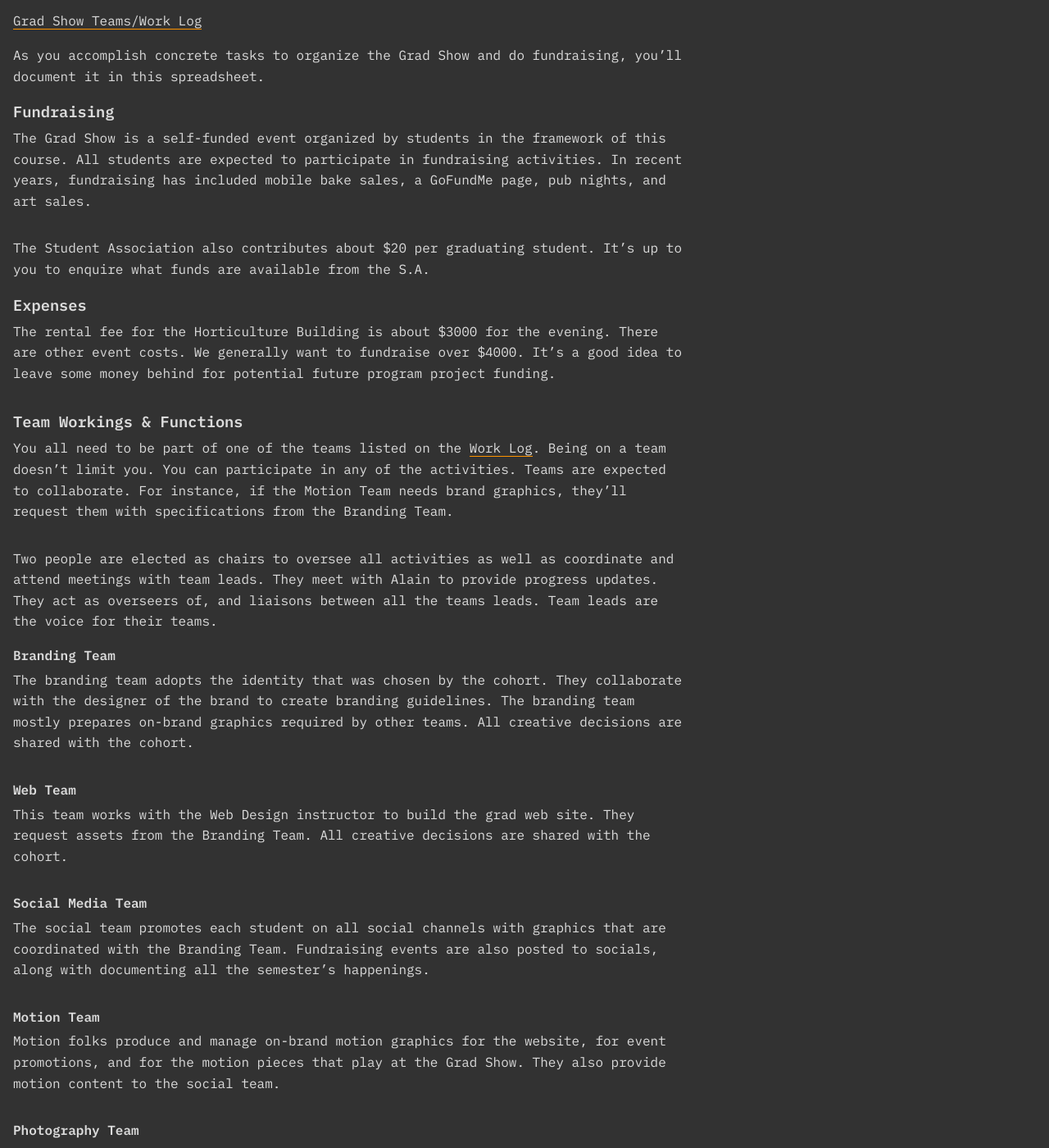
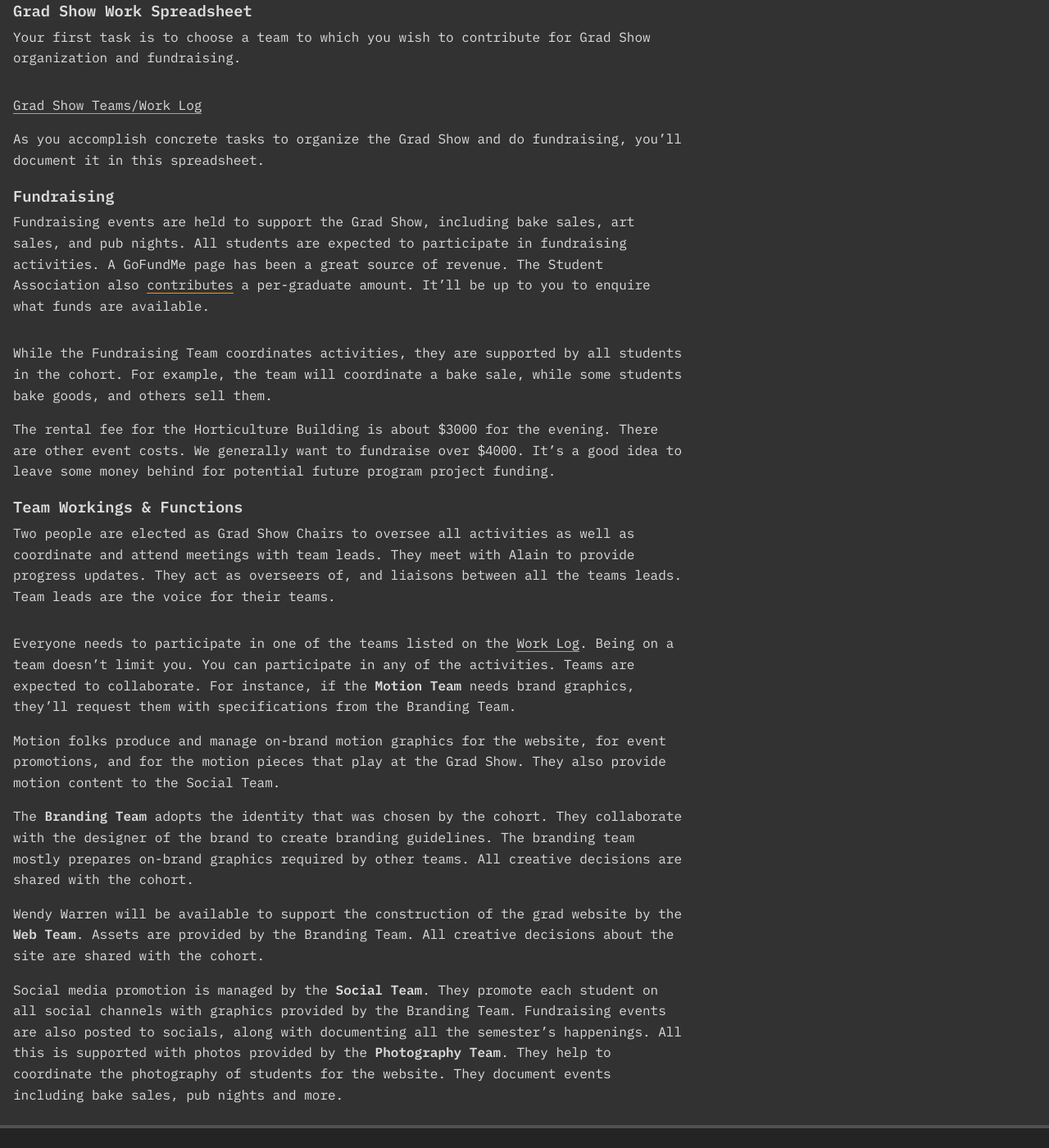
Before and after one commit to AlainParadis/wil, a Jekyll site: the page built from grad-show.md, in a window 1280 px wide and 1400 px high, scrolled down 397 px. Shown: the whole window at 82% size. Built offline with Jekyll 4.4.1, drawn with Linux system fonts in a browser that asks for light colours; some of the changed text lies outside the part shown.

Commit message:
re-write text

```diff
--- a/grad-show.md
+++ b/grad-show.md
@@ -4,7 +4,7 @@ title: Grad Show
 ---
 ### The Event
 
-The Grad Show is usually held the last week of Fieldwork. That'll be {{ site.data.course-info.grad-show-date }}.
+The Grad Show is a self-funded event organized by students to celebrate your success in the program. It is usually held the last week of Fieldwork. That'll be {{ site.data.course-info.grad-show-date }}. The goal of the event is to share the design work from your three years in the program with family, friends, faculty, and industry professionals. It's also a great networking opportunity.
 
 ### Grad Show Work Spreadsheet
 
@@ -16,36 +16,22 @@ As you accomplish concrete tasks to organize the Grad Show and do fundraising, y
 
 ### Fundraising
 
-The Grad Show is a self-funded event organized by students in the framework of this course. All students are expected to participate in fundraising activities. In recent years, fundraising has included mobile bake sales, a GoFundMe page, pub nights, and art sales.
+Fundraising events are held to support the Grad Show, including bake sales, art sales, and pub nights. All students are expected to participate in fundraising activities. A GoFundMe page has been a great source of revenue. The Student Association also [contributes](https://www.algonquinsa.com/services/funding/graduation-funding/) a per-graduate amount. It'll be up to you to enquire what funds are available.
 
-The Student Association also contributes about $20 per graduating student. It's up to you to enquire what funds are available from the S.A.
-
-### Expenses
+While the Fundraising Team coordinates activities, they are supported by all students in the cohort. For example, the team will coordinate a bake sale, while some students bake goods, and others sell them.
 
 The rental fee for the Horticulture Building is about $3000 for the evening. There are other event costs. We generally want to fundraise over $4000. It's a good idea to leave some money behind for potential future program project funding.
 
 ### Team Workings & Functions
 
-You all need to be part of one of the teams listed on the <a href="{{ site.data.course-info.work-spreadsheet }}" title="Grad Show Teams/Work Log" target="_blank">Work Log</a>. Being on a team doesn't limit you. You can participate in any of the activities. Teams are expected to collaborate. For instance, if the Motion Team needs brand graphics, they'll request them with specifications from the Branding Team.
+Two people are elected as Grad Show Chairs to oversee all activities as well as coordinate and attend meetings with team leads. They meet with {{ site.data.course-info.prof-short-name }} to provide progress updates. They act as overseers of, and liaisons between all the teams leads. Team leads are the voice for their teams.
 
-Two people are elected as chairs to oversee all activities as well as coordinate and attend meetings with team leads. They meet with {{ site.data.course-info.prof-short-name }} to provide progress updates. They act as overseers of, and liaisons between all the teams leads. Team leads are the voice for their teams.
+Everyone needs to participate in one of the teams listed on the <a href="{{ site.data.course-info.work-spreadsheet }}" title="Grad Show Teams/Work Log" target="_blank">Work Log</a>. Being on a team doesn't limit you. You can participate in any of the activities. Teams are expected to collaborate. For instance, if the **Motion Team** needs brand graphics, they'll request them with specifications from the Branding Team.
 
-#### Branding Team
+Motion folks produce and manage on-brand motion graphics for the website, for event promotions, and for the motion pieces that play at the Grad Show. They also provide motion content to the Social Team.
 
-The branding team adopts the identity that was chosen by the cohort. They collaborate with the designer of the brand to create branding guidelines. The branding team mostly prepares on-brand graphics required by other teams. All creative decisions are shared with the cohort.
+The **Branding Team** adopts the identity that was chosen by the cohort. They collaborate with the designer of the brand to create branding guidelines. The branding team mostly prepares on-brand graphics required by other teams. All creative decisions are shared with the cohort.
 
-#### Web Team
+Wendy Warren will be available to support the construction of the grad website by the **Web Team**. Assets are provided by the Branding Team. All creative decisions about the site are shared with the cohort.
 
-This team works with the Web Design instructor to build the grad web site. They request assets from the Branding Team. All creative decisions are shared with the cohort.
-
-#### Social Media Team
-
-The social team promotes each student on all social channels with graphics that are coordinated with the Branding Team. Fundraising events are also posted to socials, along with documenting all the semester's happenings.
-
-#### Motion Team
-
-Motion folks produce and manage on-brand motion graphics for the website, for event promotions, and for the motion pieces that play at the Grad Show. They also provide motion content to the social team.
-
-#### Photography Team
-
-The photography team helps to coordinate the photography of students for the website. They document events including bake sales, pub nights and more.
+Social media promotion is managed by the **Social Team**. They promote each student on all social channels with graphics provided by the Branding Team. Fundraising events are also posted to socials, along with documenting all the semester's happenings. All this is supported with photos provided by the **Photography Team**. They help to coordinate the photography of students for the website. They document events including bake sales, pub nights and more.
```
